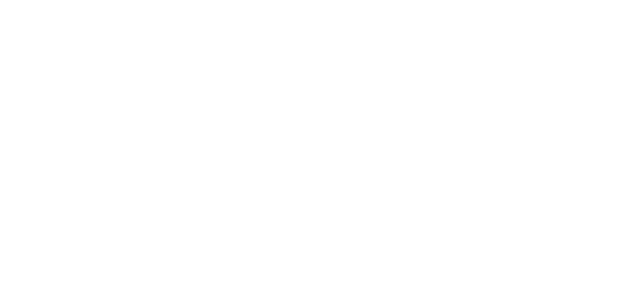
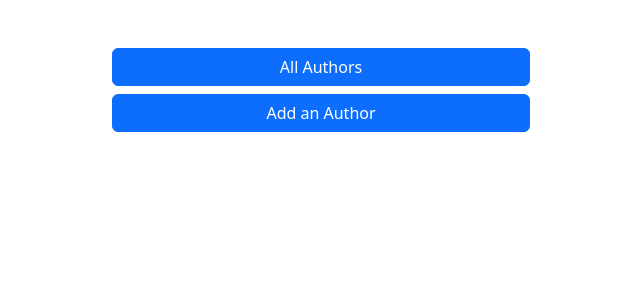
Before and after one commit to Tzur1234/Django---Build-Inline-Formsets, a Django app: page / in a window 1280 px wide. Before the commit the part shown is empty. Shown: the top 300 px of the page, without its empty margins (319-959 px from the left). Run offline with Django 4.2, Linux system fonts and the light colour scheme.

Commit message:
add buttons

```diff
--- a/django-inline/templates/home.html
+++ b/django-inline/templates/home.html
@@ -6,5 +6,6 @@
 {% endblock %}
 
 {% block content %}
-
+    <a  href="" role="button" class="btn btn-primary w-100 mb-2">All Authors</a>
+    <a  href="" role="button" class="btn btn-primary w-100">Add an Author</a>
 {% endblock %}
```
